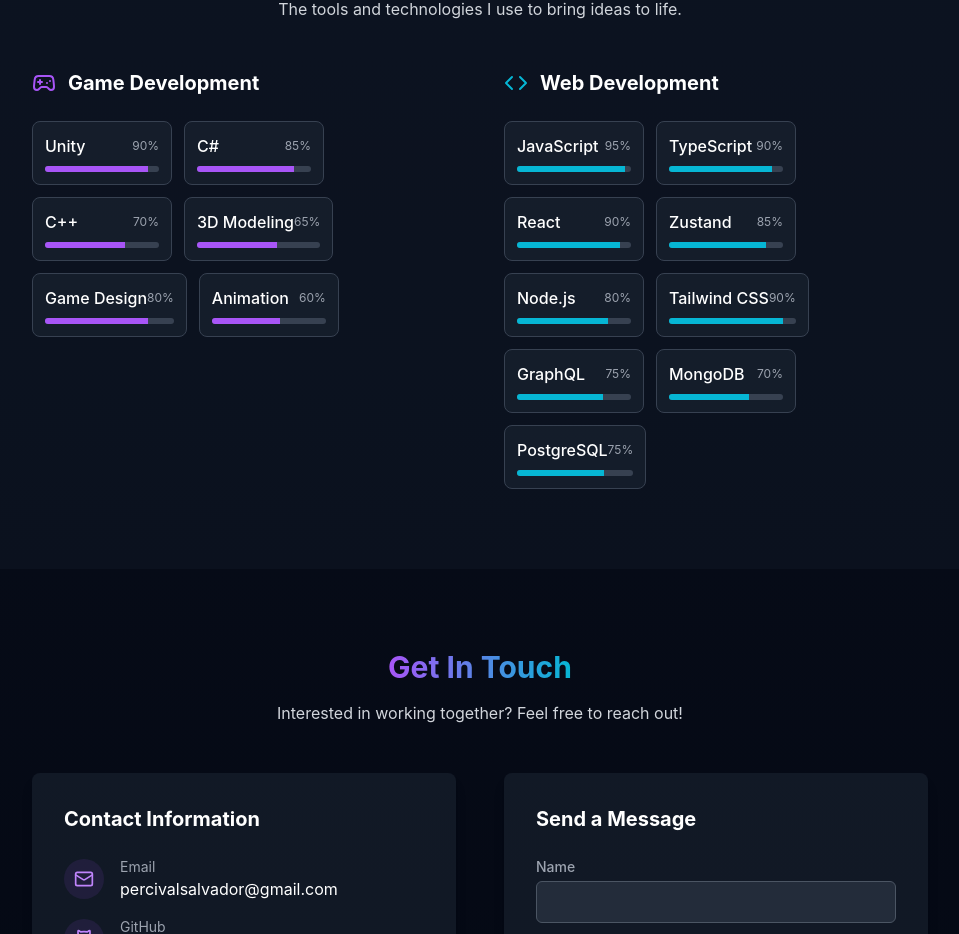
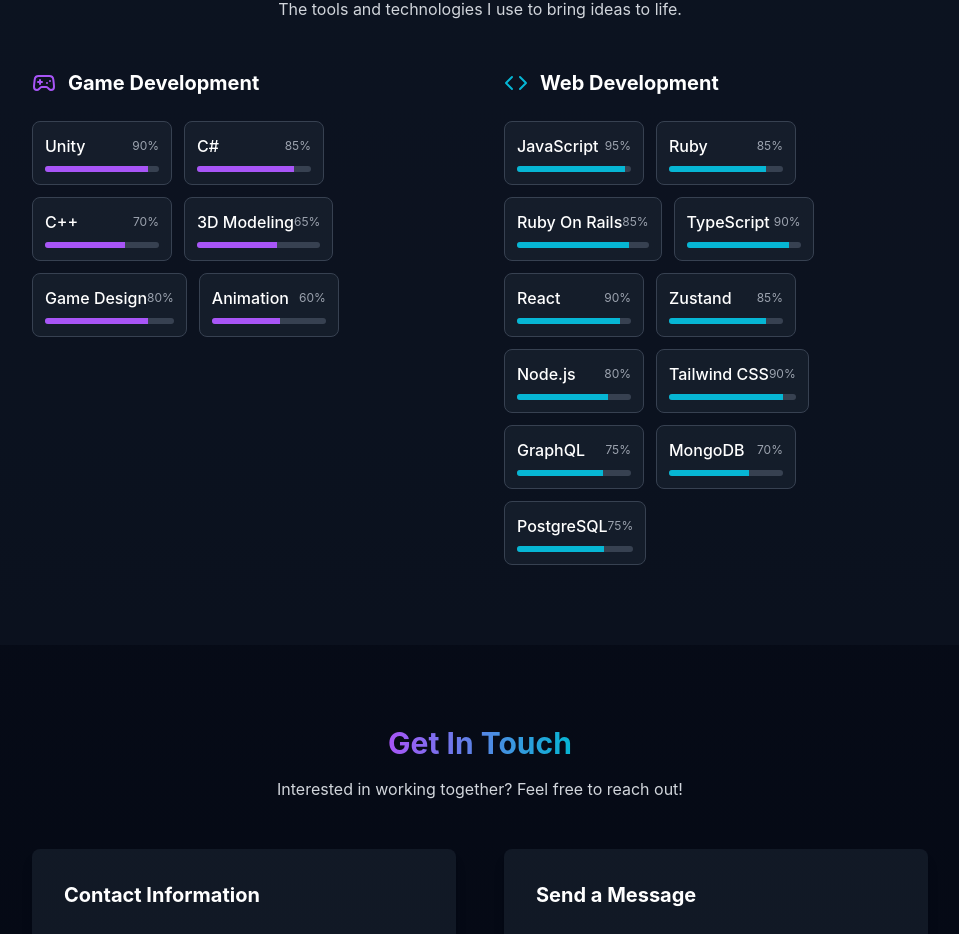
Before and after one commit to pazs49/portfolio, a React (Vite) app: page / in a window 1280 px wide. Shown: the part 2115-3049 px from the top of the page, without its empty margins (160-1119 px from the left). Built offline with nearby package versions, Linux system fonts and the light colour scheme.

Commit message:
feat: add 2 new skill badges

```diff
--- a/src/components/SkillsSection.tsx
+++ b/src/components/SkillsSection.tsx
@@ -37,6 +37,8 @@
             </div>
             <div className="flex flex-wrap gap-3">
               <SkillBadge name="JavaScript" level={95} color="cyan" />
+              <SkillBadge name="Ruby" level={85} color="cyan" />
+              <SkillBadge name="Ruby On Rails" level={85} color="cyan" />
               <SkillBadge name="TypeScript" level={90} color="cyan" />
               <SkillBadge name="React" level={90} color="cyan" />
               <SkillBadge name="Zustand" level={85} color="cyan" />
```
